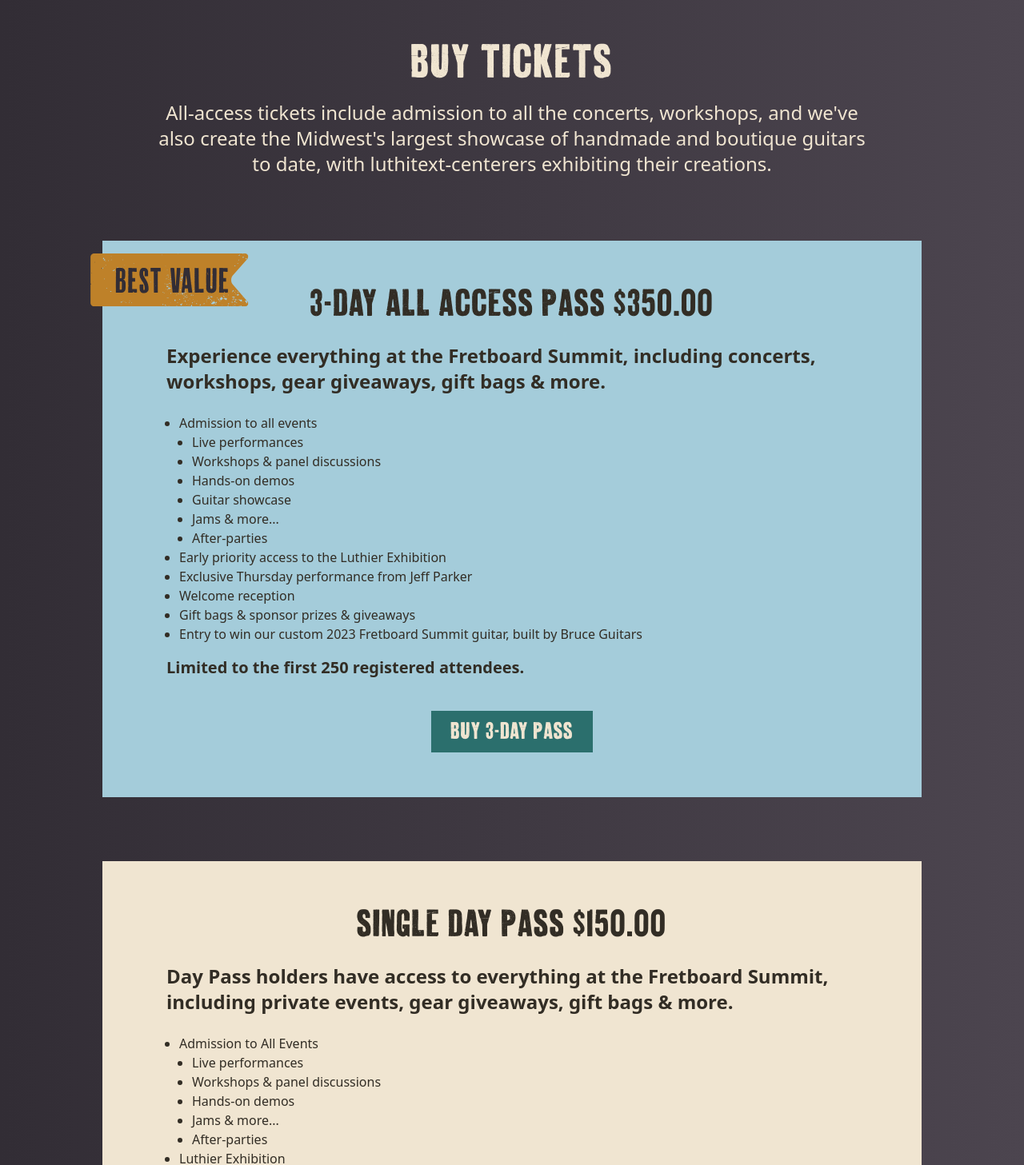
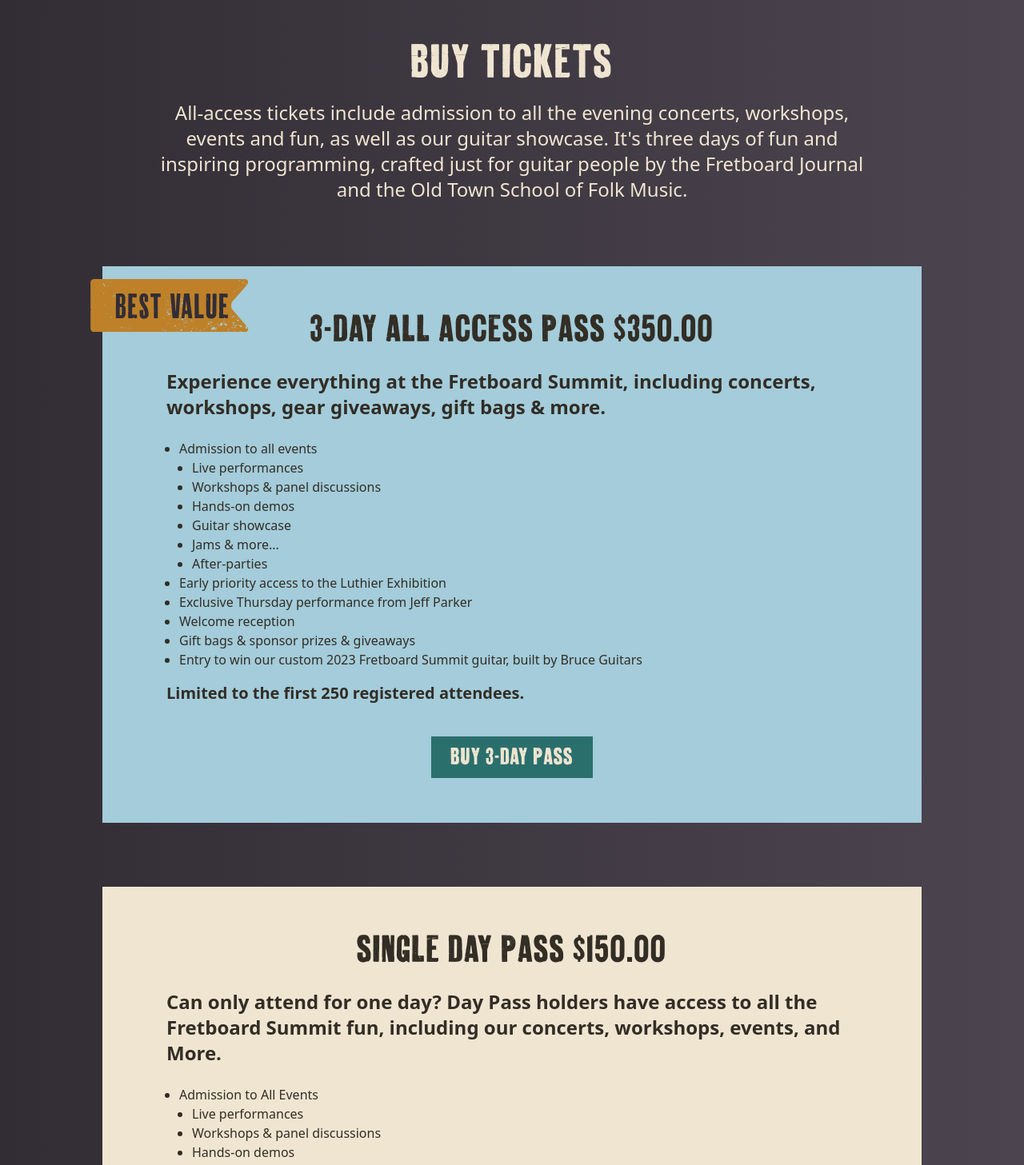
Before and after one commit to oldtownschool/fretboard-summit, a Next.js app: page /tickets in a window 1280 px wide. Shown: the part 260-1717 px from the top of the page at 80% size. Built offline with nearby package versions, Linux system fonts and the light colour scheme.

Commit message:
updating tickets page text

```diff
--- a/app/tickets/page.js
+++ b/app/tickets/page.js
@@ -13,10 +13,7 @@ export default function Tickets() {
             Buy tickets
           </h2>
           <p className="text-[#F0E5D1] text-2xl">
-            All-access tickets include admission to all the concerts, workshops,
-            and we&apos;ve also create the Midwest&apos;s largest showcase of
-            handmade and boutique guitars to date, with luthitext-centerers
-            exhibiting their creations.
+            All-access tickets include admission to all the evening concerts, workshops, events and fun, as well as our guitar showcase. It&apos;s three days of fun and inspiring programming, crafted just for guitar people by the Fretboard Journal and the Old Town School of Folk Music.
           </p>
         </div>
 
@@ -70,8 +67,7 @@ export default function Tickets() {
             SINGLE DAY PASS $150.00
           </h2>
           <h3 className="font-bold text-2xl my-6">
-            Day Pass holders have access to everything at the Fretboard Summit,
-            including private events, gear giveaways, gift bags &amp; more.
+          Can only attend for one day? Day Pass holders have access to all the Fretboard Summit fun, including our concerts, workshops, events, and More.
           </h3>
           <ul className="list-disc ml-4">
             <li>Admission to All Events</li>
```
